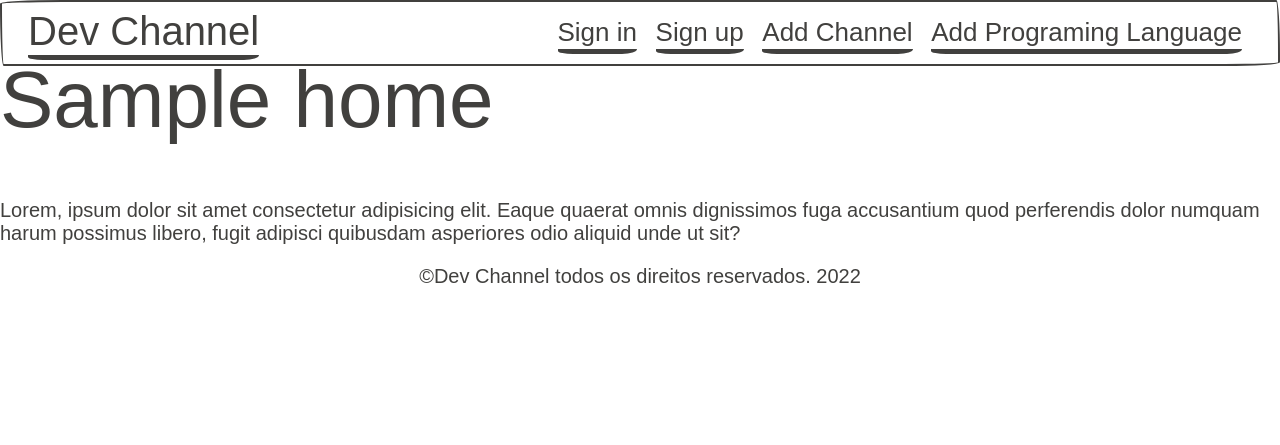
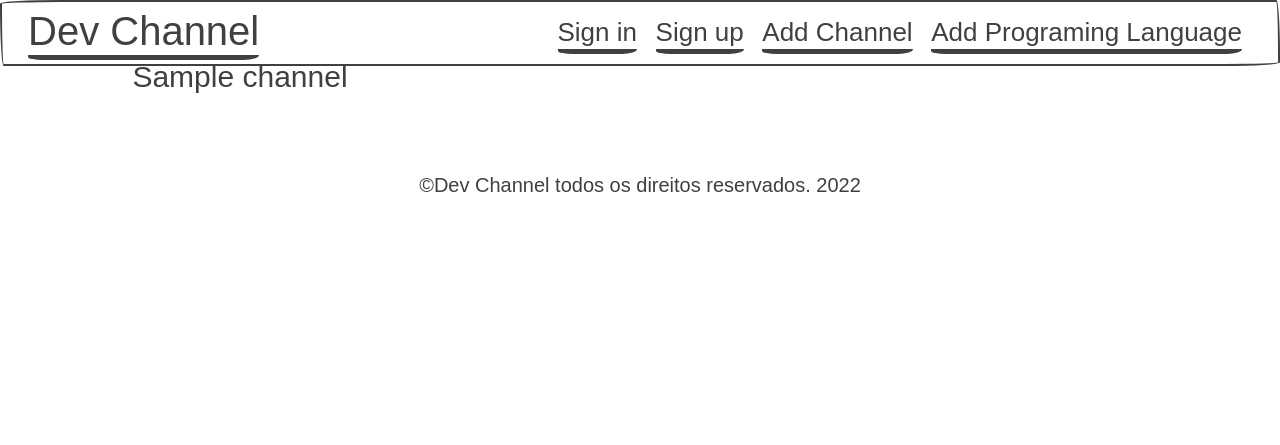
Before and after one commit to marcuxyz/devchannel-app, a Python web app: template app/templates/home/index.html in a window 1280 px wide. Shown: the top 445 px of the page. Run offline with Jinja, Linux system fonts and the light colour scheme; the template is opened without the code that fills it: most values are stand-ins (such as "Sample title", 1, 10 or a date in 2020); some web fonts are replaced.

Commit message:
Visante ver canais

```diff
--- a/app/blueprints/home_blueprint.py
+++ b/app/blueprints/home_blueprint.py
@@ -1,12 +1,13 @@
 from flask import Blueprint, render_template
+from app.models import Channel
 
 home = Blueprint("home", __name__)
 
 
 @home.route("/")
 def index():
-    home = "Apenas palavras..."
-    return render_template("home/index.html", home=home)
+    channels = Channel.query.all()
+    return render_template("home/index.html", channels=channels)
 
 
 @home.route("/sobre")
--- a/app/templates/home/index.html
+++ b/app/templates/home/index.html
@@ -1,8 +1,17 @@
 {% extends 'application.html' %}
 
 {% block content %}
-  <h1> {{ home }} </h1>
-  <p>
-    Lorem, ipsum dolor sit amet consectetur adipisicing elit. Eaque quaerat omnis dignissimos fuga accusantium quod perferendis dolor numquam harum possimus libero, fugit adipisci quibusdam asperiores odio aliquid unde ut sit?
-  </p>
+<div class="container container-lg">
+  <div class="row">
+      {% for channel in channels %}
+        <div class="col-4 col">
+          <div class="text-center text">
+            <h4 class="card-title">
+              {{ channel.name }}
+            </h4>
+          </div>
+        </div>
+      {% endfor %}
+  </div>
+</div>
 {% endblock %}
--- a/settings.toml
+++ b/settings.toml
@@ -7,4 +7,4 @@ EXTENSIONS = ['app.routes:init_app', 'app.extensions:init_app']
 [development]
 
 [testing]
-SQLALCHEMY_DATABASE_URI = 'sqlite:///'
+SQLALCHEMY_DATABASE_URI = 'sqlite:///:memory:'
```
Also changed, not shown: tests/conftest.py (+1 -0 lines), tests/home_test.py (+15 -0 lines).
